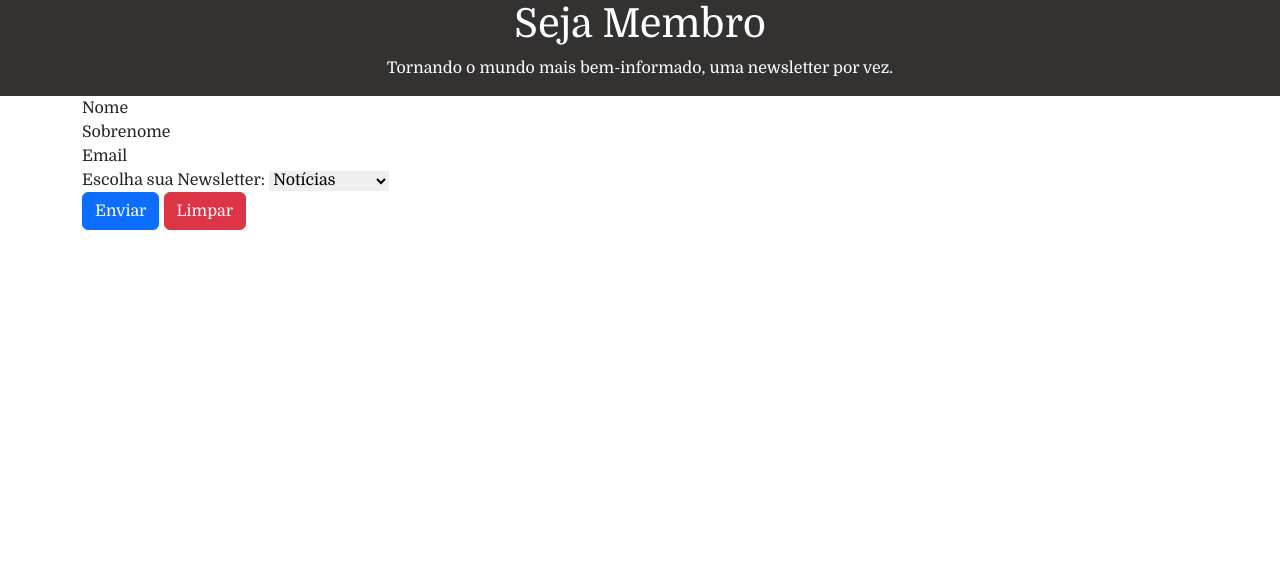
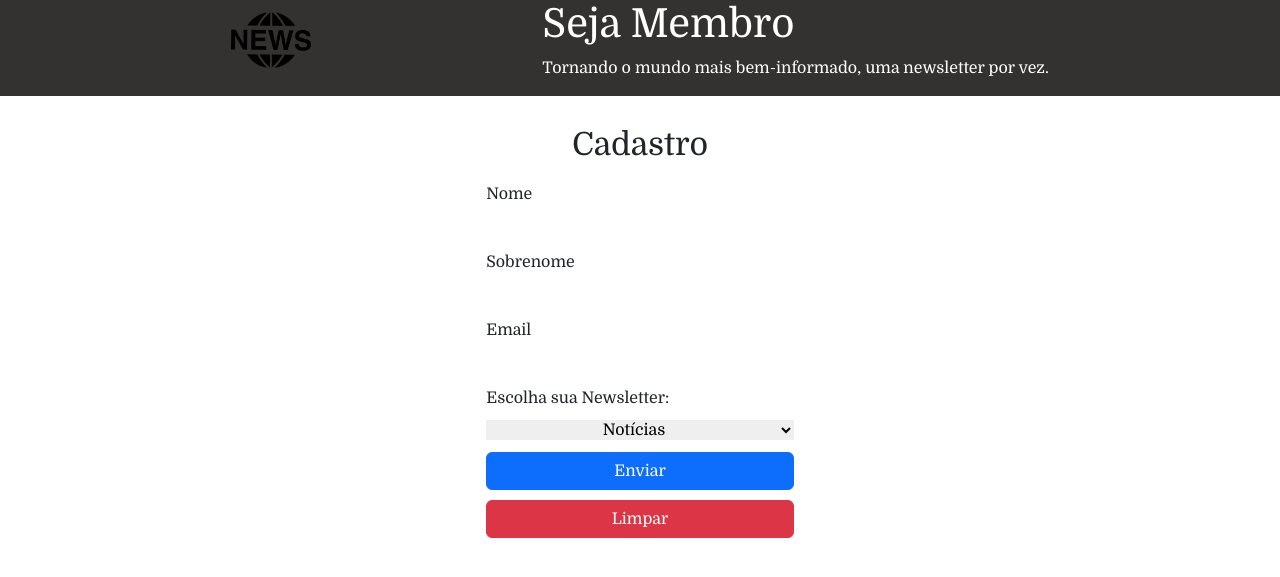
Before and after one commit to ovictorqueiroz/meusite, a PHP site: page / in a window 1280 px wide. Shown: the top 577 px of the page. Run offline with PHP 8.4, Linux system fonts and the light colour scheme.

Commit message:
subindo pro git

```diff
--- a/css/styles.css
+++ b/css/styles.css
@@ -17,3 +17,51 @@ nav{
 	color: white;
 	background-color:#343131;
 }
+
+#navbar{
+	display: flex;
+	flex-direction: row;
+	justify-content: space-evenly;
+}
+
+img{
+	width: 100%;
+	height: 100%;
+}
+
+.logo{
+	width: 5rem;
+	height: 5rem;
+}
+
+.container{
+	width: 50%;
+	padding: 30px;
+	display: flex;
+	flex-direction: column;
+	align-items: center;
+}
+
+label{
+	margin-top: 10px;
+	width: 100%;
+}
+
+input{
+	margin-top: 10px;
+	width: 100%;
+
+}
+
+button{
+	margin-top: 10px;
+	width: 100%;
+	text-align: center;
+}
+
+select{
+	margin-top: 10px;
+	align-items: center;
+	width: 100%;
+	text-align: center;
+}
--- a/include/cadastrar.php
+++ b/include/cadastrar.php
@@ -0,0 +1,3 @@
+<?php
+	echo"Formulário enviado com sucesso";
+ ?>
--- a/index.php
+++ b/index.php
@@ -4,18 +4,23 @@
 	<meta charset="utf-8">
 	<meta name="viewport" content="width=device-width, initial-scale=1">
 	<title>Meu Site em PHP</title>
+	<link rel="stylesheet" type="text/css" href="https://cdn.jsdelivr.net/npm/bootstrap@5.3.8/dist/css/bootstrap.min.css">
 	<link rel="stylesheet" type="text/css" href="css/styles.css">
-	<link rel="stylesheet" type="text/css" href="https://cdn.jsdelivr.net/npm/bootstrap@5.3.8/dist/css/bootstrap.min.css">
 </head>
 <body>
-	<nav class="d-flex align-items-center flex-column">
-		<h1>Seja Membro</h1>
-		<p>Tornando o mundo mais bem-informado, uma newsletter por vez.</p>
+	<nav id="navbar">
+		<div class="logo">
+			<img src="./images/news-logo.png">
+		</div>
+		<div class="txtMenu">
+			<h1>Seja Membro</h1>
+			<p>Tornando o mundo mais bem-informado, uma newsletter por vez.</p>
+		</div>
 	</nav>
 	<main class="container">
+		<h2>Cadastro</h2>
+		<form action="include/cadastrar.php" method="post">
 
-
-		<form action="include/cadastrar.php" method="post">
 			<div class="md-3">
 				<label for="primeiroNome">Nome</label>
 				<input type="text" name="primeiroNome" id="primeiroNome" maxlength="50" required>
@@ -28,14 +33,14 @@
 
 
 			<div class="md-3">
-				<label for="useremai">Email</label>
+				<label for="useremail">Email</label>
 				<input type="emai" name="useremail" id="useremail">
 			</div>
 
 
 			<div class="md-3">
 				<label>Escolha sua Newsletter:</label>
-				<select>
+				<select id="opcoes" for="opcoes">
 					<option value="noticias">Notícias</option>
 					<option value="esportes">Esportes</option>
 					<option value="negocios">Negócios</option>
@@ -50,7 +55,6 @@
 
 			<button type="reset" class="md-3 btn btn-danger">Limpar</button>
 
-
 		</form>
 	</main>
 
```
